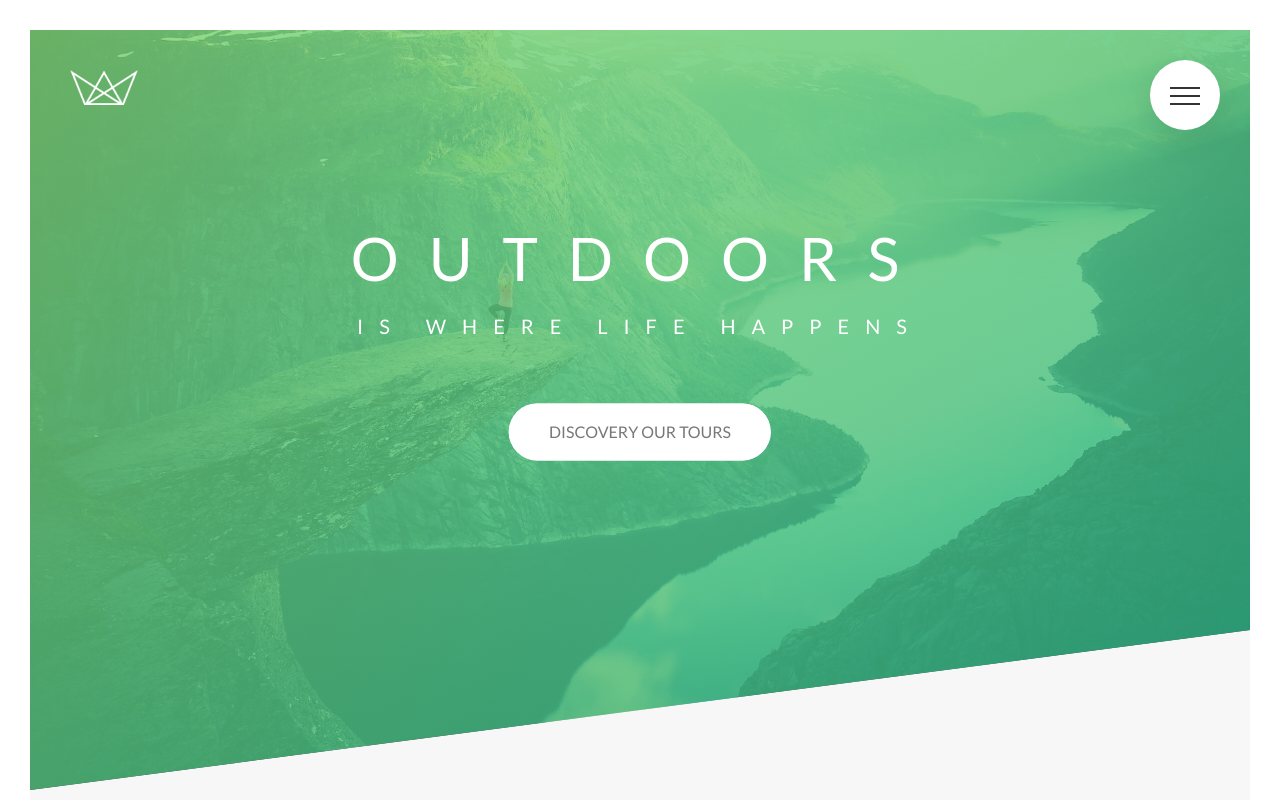
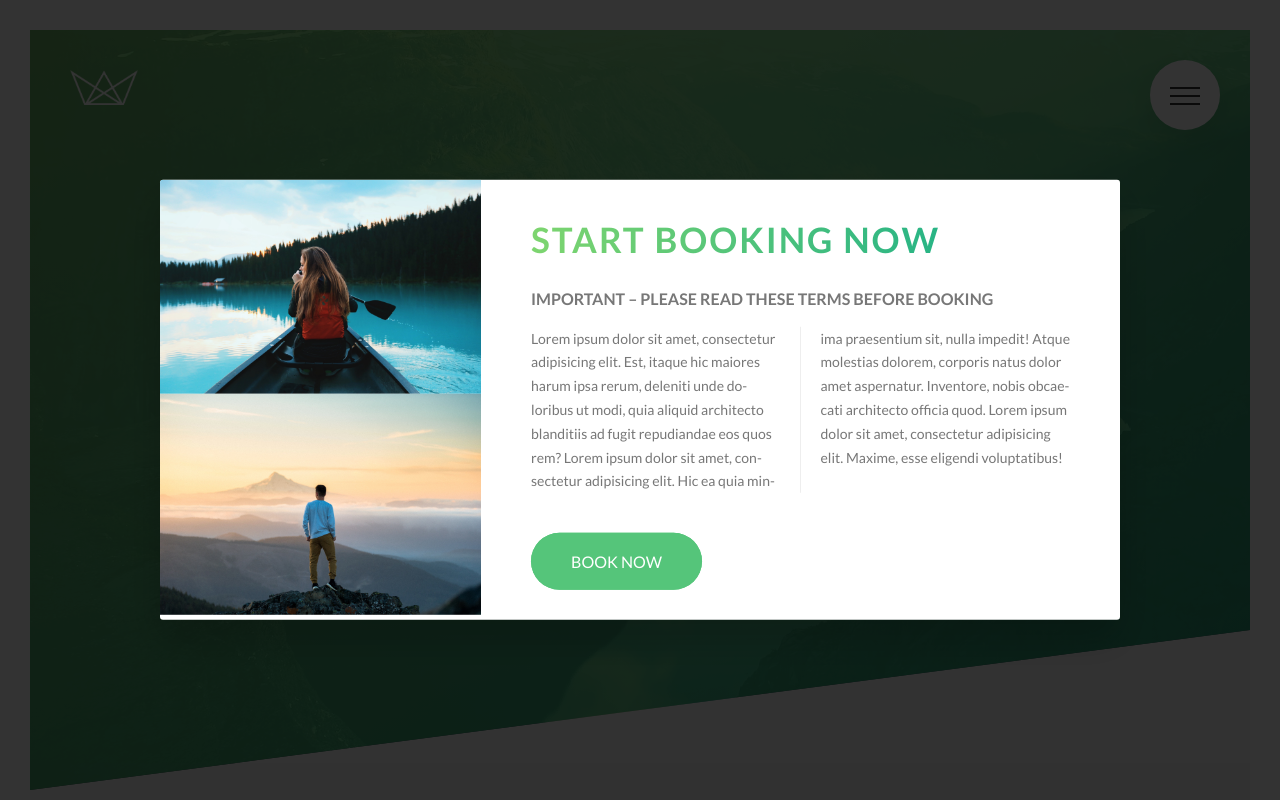
Before and after one commit to ztorrezao/natours, a website: page index.html in a window 1280 px wide. Shown: the top 800 px of the page. Drawn offline with Linux system fonts and the light colour scheme.

Commit message:
Ppopup style

```diff
--- a/index.html
+++ b/index.html
@@ -1,5 +1,5 @@
 <!DOCTYPE html>
-<html>
+<html lang="en">
     <head>
         <meta charset="utf-8">
         <meta content="width=device-width, initial-scale=1.0" name="viewport">
@@ -354,6 +354,23 @@
                 </div>
             </div>
         </footer>
+
+        <div class="popup">
+            <div class="popup__content">
+                <div class="popup__left">
+                    <img src="img/nat-8.jpg" alt="Tour photo" class="popup__img">
+                    <img src="img/nat-9.jpg" alt="Tour photo" class="popup__img">
+                </div>
+                <div class="popup__right">
+                    <h2 class="heading-secundary u-margin-bottom-small">Start booking now</h2>
+                    <h3 class="heading-tertiary u-margin-bottom-small">Important &ndash; Please read these terms before booking</h3>
+
+                    <p class="popup__text">Lorem ipsum dolor sit amet, consectetur adipisicing elit. Est, itaque hic maiores harum ipsa rerum, deleniti unde doloribus ut modi, quia aliquid architecto blanditiis ad fugit repudiandae eos quos rem? Lorem ipsum dolor sit amet, consectetur adipisicing elit. Hic ea quia minima praesentium sit, nulla impedit! Atque molestias dolorem, corporis natus dolor amet aspernatur. Inventore, nobis obcaecati architecto officia quod. Lorem ipsum dolor sit amet, consectetur adipisicing elit. Maxime, esse eligendi voluptatibus!</p>
+
+                    <a href="#" class="btn btn--green">Book now</a>
+                </div>
+            </div>
+        </div>
         <!--
             <div class="grid-test">
                 <div class="row">
--- a/sass/abstracts/_mixins.scss
+++ b/sass/abstracts/_mixins.scss
@@ -5,3 +5,10 @@
 		display: table;
 	}
 }
+
+@mixin absCenter {
+	position: absolute;
+	top: 50%;
+	left: 50%;
+	transform: translate(-50%, -50%);
+}
--- /dev/null
+++ b/sass/components/_popup.scss
@@ -0,0 +1,51 @@
+.popup {
+
+	height: 100vh;
+	width: 100%;
+	position: fixed;
+	top: 0;
+	left: 0;
+	background-color: rgba($color-black, .80);
+	z-index: 9999;
+
+	&__content {
+		@include absCenter;
+		width: 75%;
+		background-color: $color-white;
+		box-shadow: 0 2rem 4rem rgba($color-black, .2);
+		border-radius: .3rem;
+		display: table;
+		overflow: hidden;
+	}
+
+	&__left {
+		width: 33.33333%;
+		display: table-cell;
+	}
+
+	&__right {
+		width: 66.33333%;
+		display: table-cell;
+		vertical-align: middle;
+		padding: 3rem 5rem;
+	}
+
+	&__img {
+		width: 100%;
+		display: block;
+	}
+
+	&__text {
+		font-size: 1.4rem;
+		margin-bottom: 4rem;
+
+		column-count: 2;
+		column-gap: 4rem; //default column-gap is 1em = 14px in this case
+		column-rule: .1rem solid $color-gray-light-2;
+
+		-webkit-hyphens: auto;
+		-moz-hyphens: auto;
+		-ms-hyphens: auto;
+		hyphens: auto;
+	}
+}
--- a/sass/main.scss
+++ b/sass/main.scss
@@ -16,6 +16,7 @@
 @import "components/feature-box";
 @import "components/form";
 @import "components/card";
+@import "components/popup";
 @import "components/story";
 
 // layout
```
Also changed, not shown: css/style.css.
